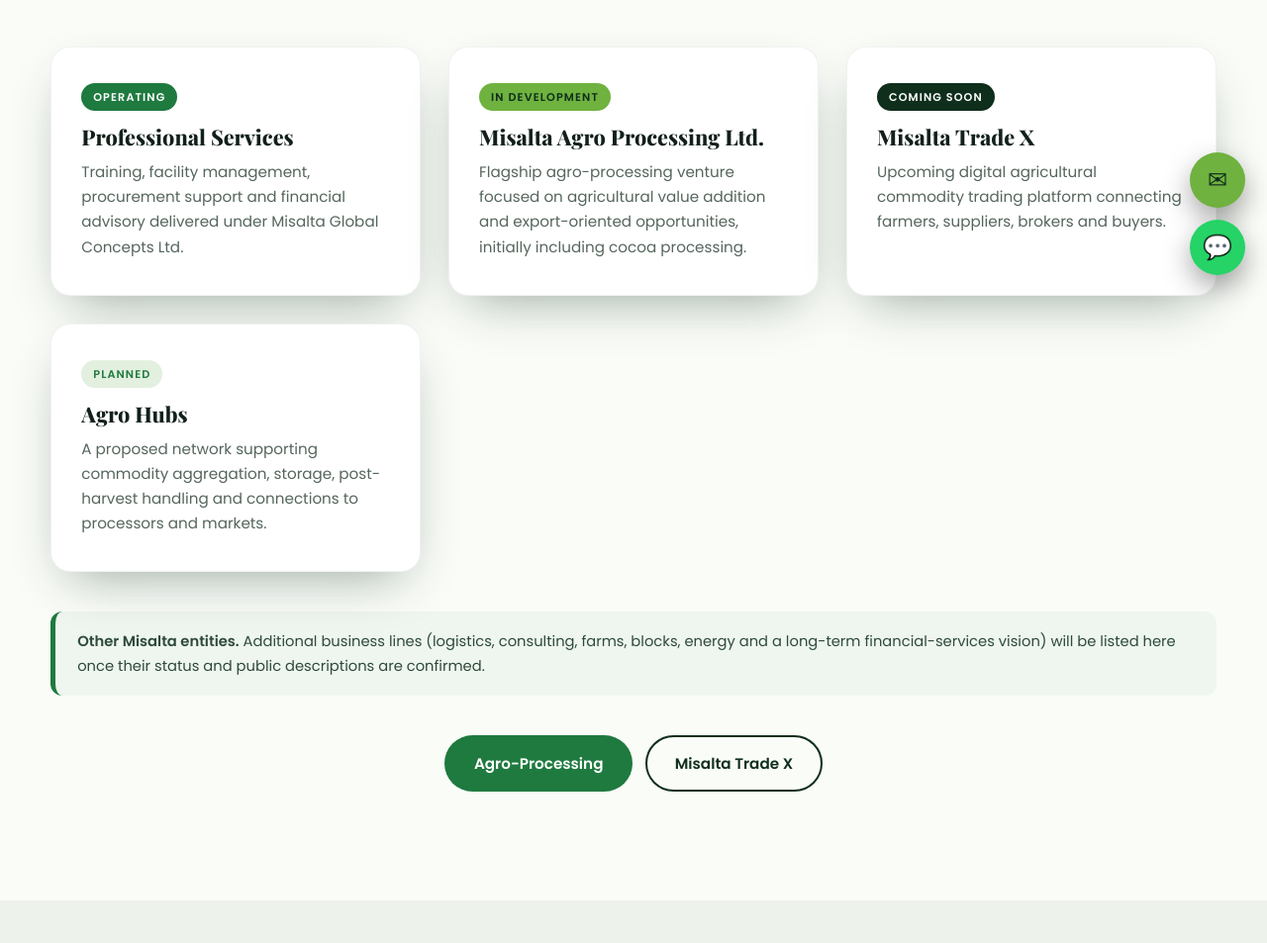
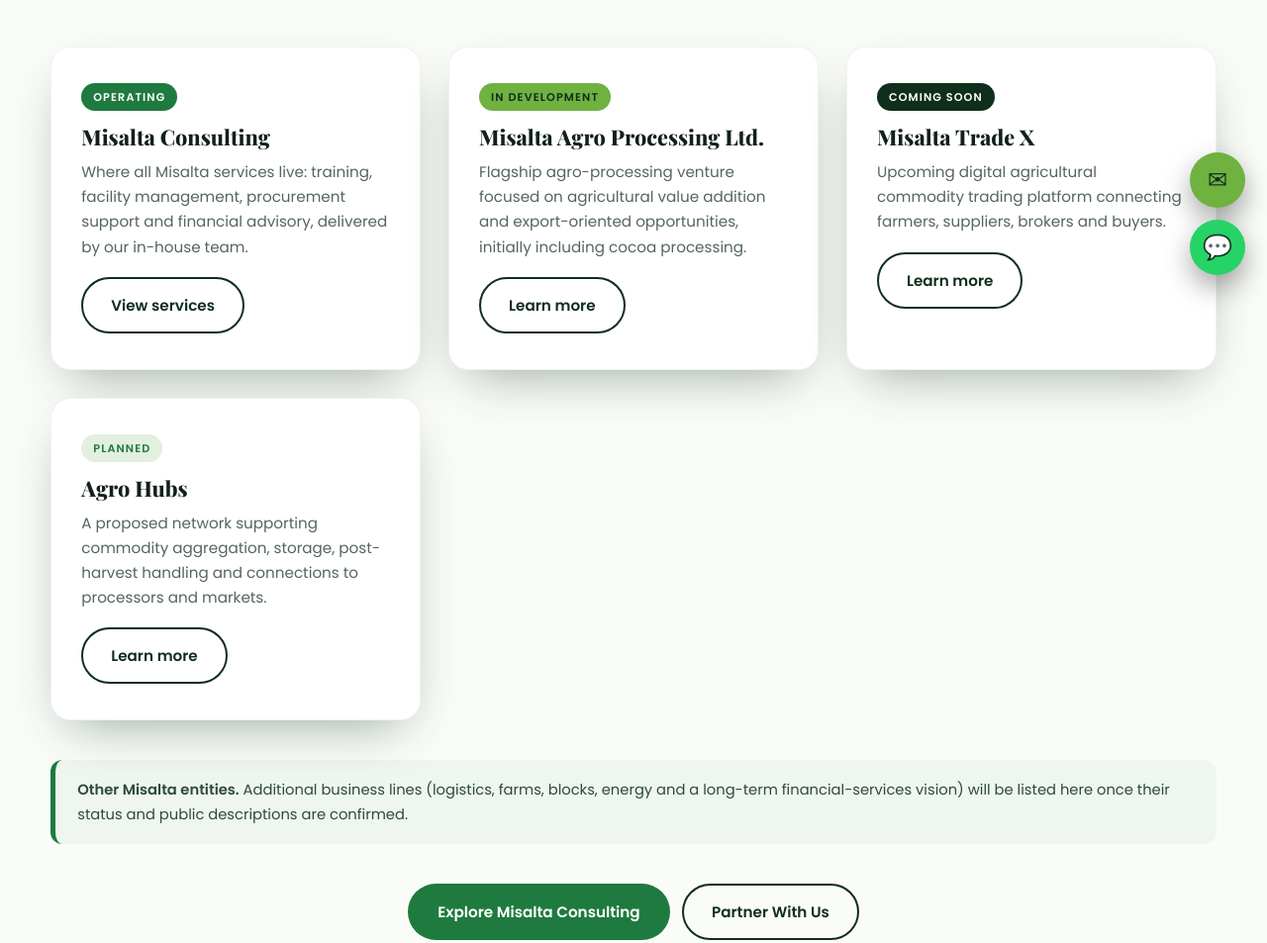
Before and after one commit to MelekhYomi/misaltaglobal, a plain HTML site: page businesses.html in a window 1280 px wide. Shown: the part 500-1453 px from the top of the page at 99% size. Drawn offline with nearby package versions, Linux system fonts and the light colour scheme; a web font is replaced by a local one.

Commit message:
Content audit: align pages with their purpose
businesses.html:
- "Professional Services" card retitled "Misalta Consulting" and
  now links to consulting.html, matching the services hub branding
- Every venture card has its own "Learn more"/"View services"
  button (consulting, agro-processing, trade-x, agro-hubs)
- Notice no longer lists consulting as a future business line
  (it is now live); bottom row links to consulting and partnership

about.html:
- Track-record section now states these services are delivered
  under Misalta Consulting today, with a button to the page

```diff
--- a/businesses.html
+++ b/businesses.html
@@ -15,10 +15,10 @@
 
 <section><div class="container">
   <div class="grid g3">
-<div class="card reveal "><span class="status st-op">Operating</span><h3>Professional Services</h3><p>Training, facility management, procurement support and financial advisory delivered under Misalta Global Concepts Ltd.</p></div><div class="card reveal d1"><span class="status st-dev">In Development</span><h3>Misalta Agro Processing Ltd.</h3><p>Flagship agro-processing venture focused on agricultural value addition and export-oriented opportunities, initially including cocoa processing.</p></div><div class="card reveal d2"><span class="status st-soon">Coming Soon</span><h3>Misalta Trade X</h3><p>Upcoming digital agricultural commodity trading platform connecting farmers, suppliers, brokers and buyers.</p></div><div class="card reveal "><span class="status st-plan">Planned</span><h3>Agro Hubs</h3><p>A proposed network supporting commodity aggregation, storage, post-harvest handling and connections to processors and markets.</p></div>
+<div class="card reveal "><span class="status st-op">Operating</span><h3>Misalta Consulting</h3><p>Where all Misalta services live: training, facility management, procurement support and financial advisory, delivered by our in-house team.</p><a class="btn btn-dark" style="margin-top:18px" href="consulting.html">View services</a></div><div class="card reveal d1"><span class="status st-dev">In Development</span><h3>Misalta Agro Processing Ltd.</h3><p>Flagship agro-processing venture focused on agricultural value addition and export-oriented opportunities, initially including cocoa processing.</p><a class="btn btn-dark" style="margin-top:18px" href="agro-processing.html">Learn more</a></div><div class="card reveal d2"><span class="status st-soon">Coming Soon</span><h3>Misalta Trade X</h3><p>Upcoming digital agricultural commodity trading platform connecting farmers, suppliers, brokers and buyers.</p><a class="btn btn-dark" style="margin-top:18px" href="trade-x.html">Learn more</a></div><div class="card reveal "><span class="status st-plan">Planned</span><h3>Agro Hubs</h3><p>A proposed network supporting commodity aggregation, storage, post-harvest handling and connections to processors and markets.</p><a class="btn btn-dark" style="margin-top:18px" href="agro-hubs.html">Learn more</a></div>
   </div>
-  <div class="notice reveal" style="margin-top:40px"><b>Other Misalta entities.</b> Additional business lines (logistics, consulting, farms, blocks, energy and a long-term financial-services vision) will be listed here once their status and public descriptions are confirmed.</div>
-  <div class="center reveal" style="margin-top:40px"><a class="btn btn-green" href="agro-processing.html">Agro-Processing</a> <a class="btn btn-dark" href="trade-x.html" style="margin-left:8px">Misalta Trade X</a></div>
+  <div class="notice reveal" style="margin-top:40px"><b>Other Misalta entities.</b> Additional business lines (logistics, farms, blocks, energy and a long-term financial-services vision) will be listed here once their status and public descriptions are confirmed.</div>
+  <div class="center reveal" style="margin-top:40px"><a class="btn btn-green" href="consulting.html">Explore Misalta Consulting</a> <a class="btn btn-dark" href="investment.html" style="margin-left:8px">Partner With Us</a></div>
 </div></section>
 <section class="cta"><div class="container reveal"><h2 class="title">Partner With Us to Build Productive Agricultural Value Chains.</h2><p style="margin-bottom:26px">Organisations, investors, development partners and agricultural stakeholders are welcome.</p><a class="btn btn-dark" href="investment.html">Discuss a Partnership</a> <a class="btn btn-dark" href="contact.html" style="margin-left:8px">Contact Us</a></div></section>
 
```
Also changed, not shown: about.html (+1 -0 lines).
